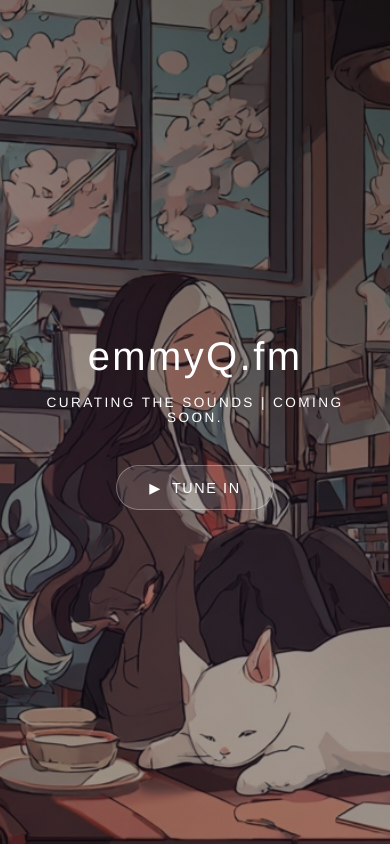
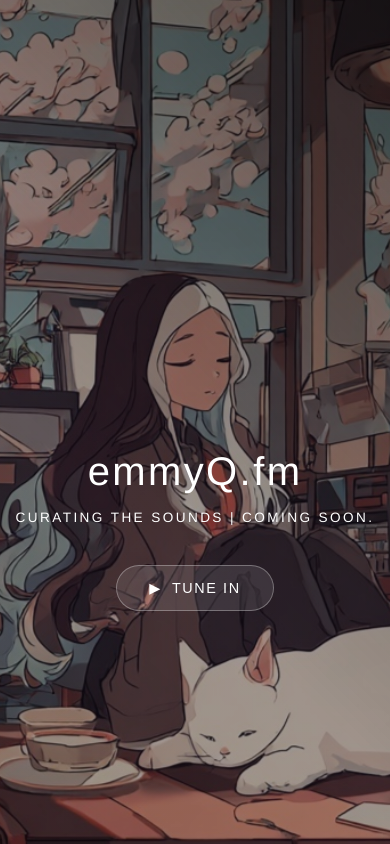
Before and after one commit to josephsmithvapes/eqfm, a website: page index.html in a window 390 px wide. Drawn offline with Linux system fonts and the light colour scheme.

Commit message:
actual mobile fix

```diff
--- a/index.html
+++ b/index.html
@@ -91,11 +91,12 @@
             .domain-title { font-size: 2.5rem; }
             .subtitle { font-size: 0.85rem; letter-spacing: 0.15rem; }
             .play-btn { padding: 0.85rem 2rem; }
-
+            .content { position: relative; z-index: 2; text-align: center; color: #ffffff;padding: 15rem 0 1.5rem; width: 100%; box-sizing: border-box;}
         /* Adjust focal point on tall screens so the subject doesn't get cropped */
         .background-container::before {
             background-position: 25% center; /* Tweak this percentage (e.g., 25% for left, 75% for right) */
         }
+
         }
     </style>
 </head>
```
